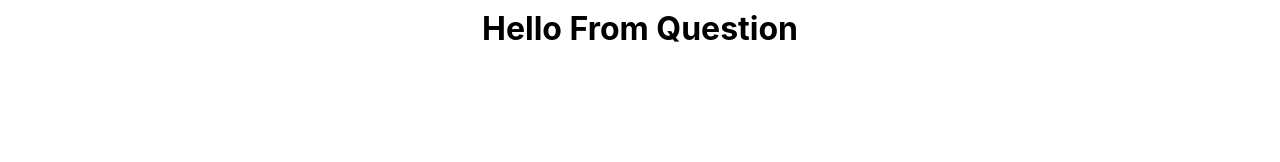
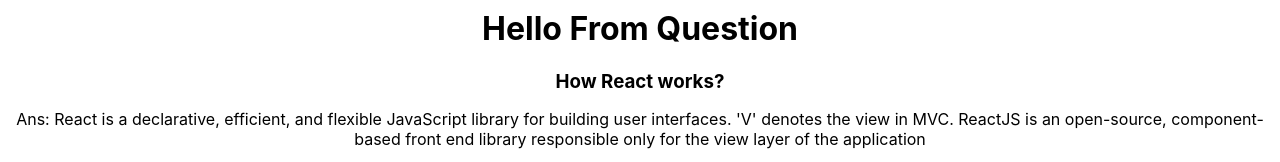
Before and after one commit to nazmuldeep/Fitness-club, a React (Create React App) app in the folder my-workout/: page / in a window 1280 px wide. Shown: the part 1464-1626 px from the top of the page. Before the commit the page ends 1534 px from the top, so only its background shows below. Built offline with nearby package versions, Linux system fonts and the light colour scheme.

Commit message:
how react works describe

```diff
--- a/my-workout/src/components/Question/Question.js
+++ b/my-workout/src/components/Question/Question.js
@@ -5,6 +5,8 @@
     return (
         <div>
             <h1>Hello From Question</h1>
+            <h3>How React works?</h3>
+            <p>Ans: React is a declarative, efficient, and flexible JavaScript library for building user interfaces. 'V' denotes the view in MVC. ReactJS is an open-source, component-based front end library responsible only for the view layer of the application</p>
         </div>
     );
 };
```
